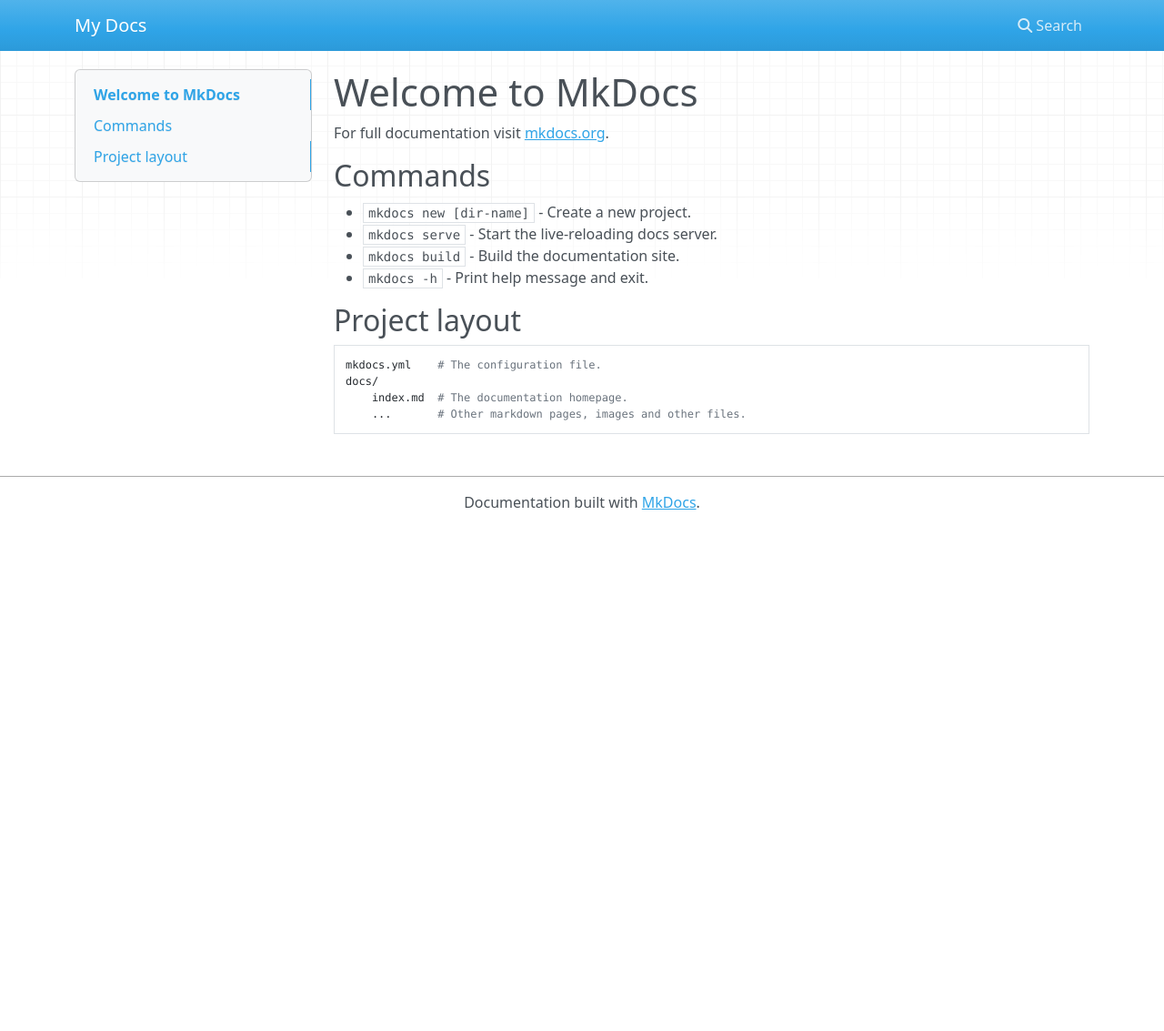
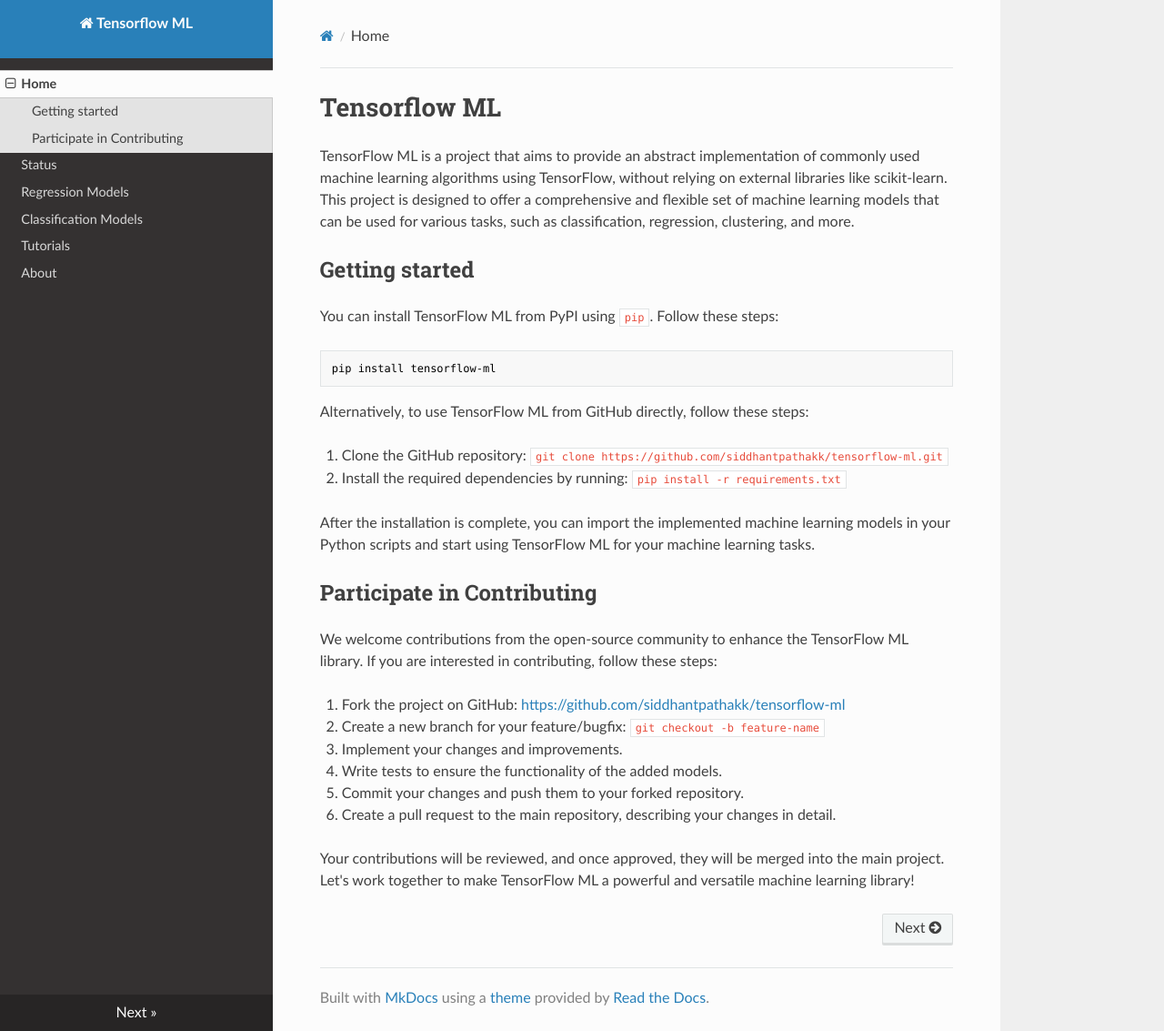
Before and after one commit to siddhantpathakk/tensorflow-ml, an MkDocs documentation site: the page built from docs/index.md, in a window 1280 px wide and 1133 px high. Shown: the whole window at 91% size. Built offline with MkDocs 1.6.1, drawn with Linux system fonts in a browser that asks for light colours; nearby versions of some CDN libraries.

Commit message:
Completed docs round 1. Touch up needed

````diff
--- a/docs/index.md
+++ b/docs/index.md
@@ -1,17 +1,31 @@
-# Welcome to MkDocs
+# Tensorflow ML
 
-For full documentation visit [mkdocs.org](https://www.mkdocs.org).
+TensorFlow ML is a project that aims to provide an abstract implementation of commonly used machine learning algorithms using TensorFlow, without relying on external libraries like scikit-learn. This project is designed to offer a comprehensive and flexible set of machine learning models that can be used for various tasks, such as classification, regression, clustering, and more.
 
-## Commands
+## Getting started
 
-* `mkdocs new [dir-name]` - Create a new project.
-* `mkdocs serve` - Start the live-reloading docs server.
-* `mkdocs build` - Build the documentation site.
-* `mkdocs -h` - Print help message and exit.
+You can install TensorFlow ML from PyPI using `pip`. Follow these steps:
 
-## Project layout
+```bash
+pip install tensorflow-ml
+```
 
-    mkdocs.yml    # The configuration file.
-    docs/
-        index.md  # The documentation homepage.
-        ...       # Other markdown pages, images and other files.
+Alternatively, to use TensorFlow ML from GitHub directly, follow these steps:
+
+1. Clone the GitHub repository: `git clone https://github.com/siddhantpathakk/tensorflow-ml.git`
+2. Install the required dependencies by running: `pip install -r requirements.txt`
+
+After the installation is complete, you can import the implemented machine learning models in your Python scripts and start using TensorFlow ML for your machine learning tasks.
+
+## Participate in Contributing
+
+We welcome contributions from the open-source community to enhance the TensorFlow ML library. If you are interested in contributing, follow these steps:
+
+1. Fork the project on GitHub: [https://github.com/siddhantpathakk/tensorflow-ml](https://github.com/your_username/tensorflow-ml)
+2. Create a new branch for your feature/bugfix: `git checkout -b feature-name`
+3. Implement your changes and improvements.
+4. Write tests to ensure the functionality of the added models.
+5. Commit your changes and push them to your forked repository.
+6. Create a pull request to the main repository, describing your changes in detail.
+
+Your contributions will be reviewed, and once approved, they will be merged into the main project. Let's work together to make TensorFlow ML a powerful and versatile machine learning library!
--- a/mkdocs.yml
+++ b/mkdocs.yml
@@ -1 +1,17 @@
-site_name: My Docs
+site_name: Tensorflow ML
+
+nav:
+  - Home: index.md
+  - Status: status.md
+  - Regression Models : reg.md
+  - Classification Models : class.md
+  - Tutorials: tutorials.md
+  - About: about.md
+
+theme: readthedocs
+
+plugins:
+  - mkdocstrings:
+      handlers:
+        python:
+          paths: [tensorflow_ml]  # search packages in the src folder
````
Also changed, not shown: docs/about.md (added, +11 -0 lines), docs/class.md (added, +21 -0 lines), docs/reg.md (added, +23 -0 lines), docs/status.md (added, +21 -0 lines), docs/tutorials.md (added, +95 -0 lines), 1 other file.
